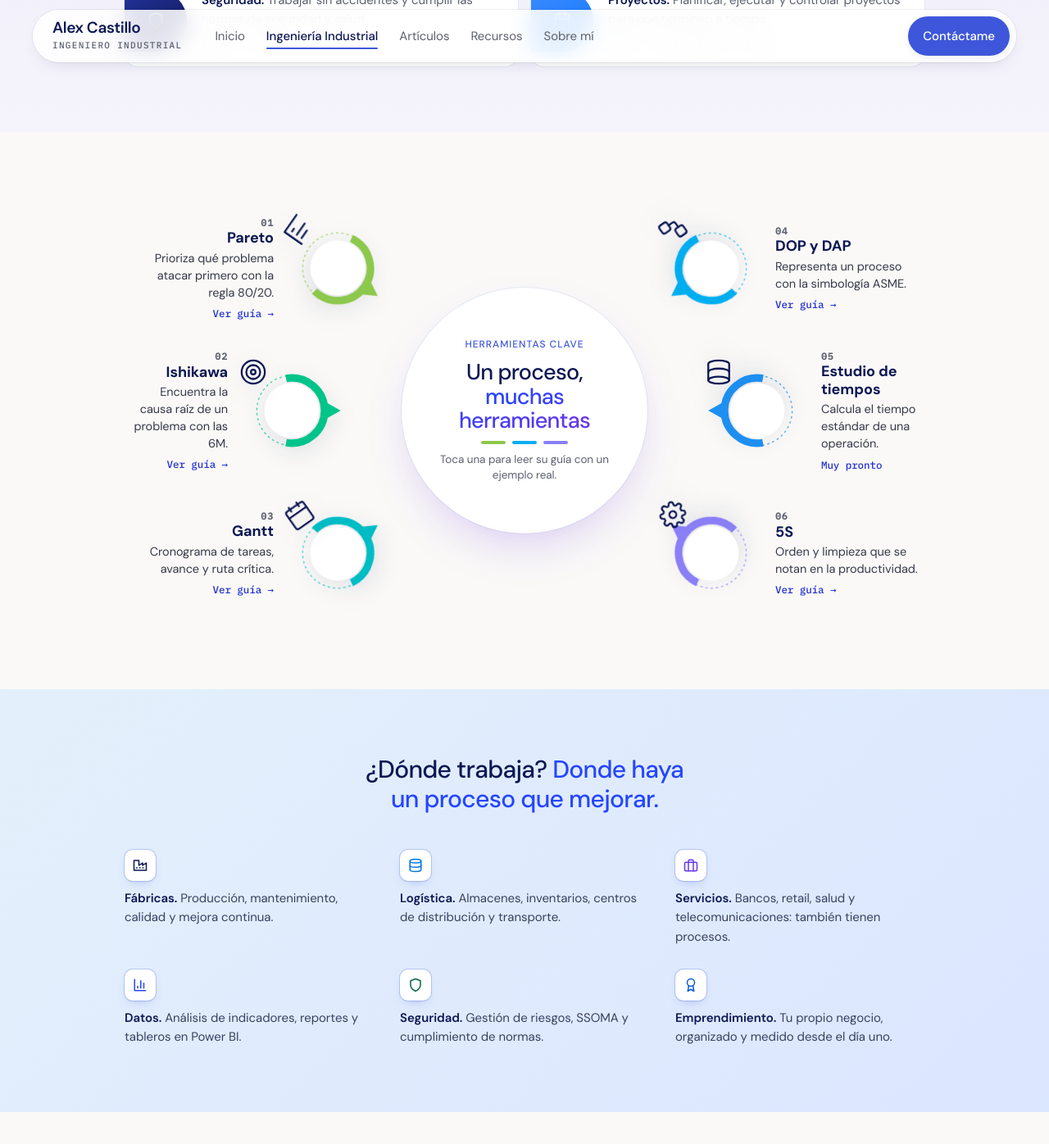
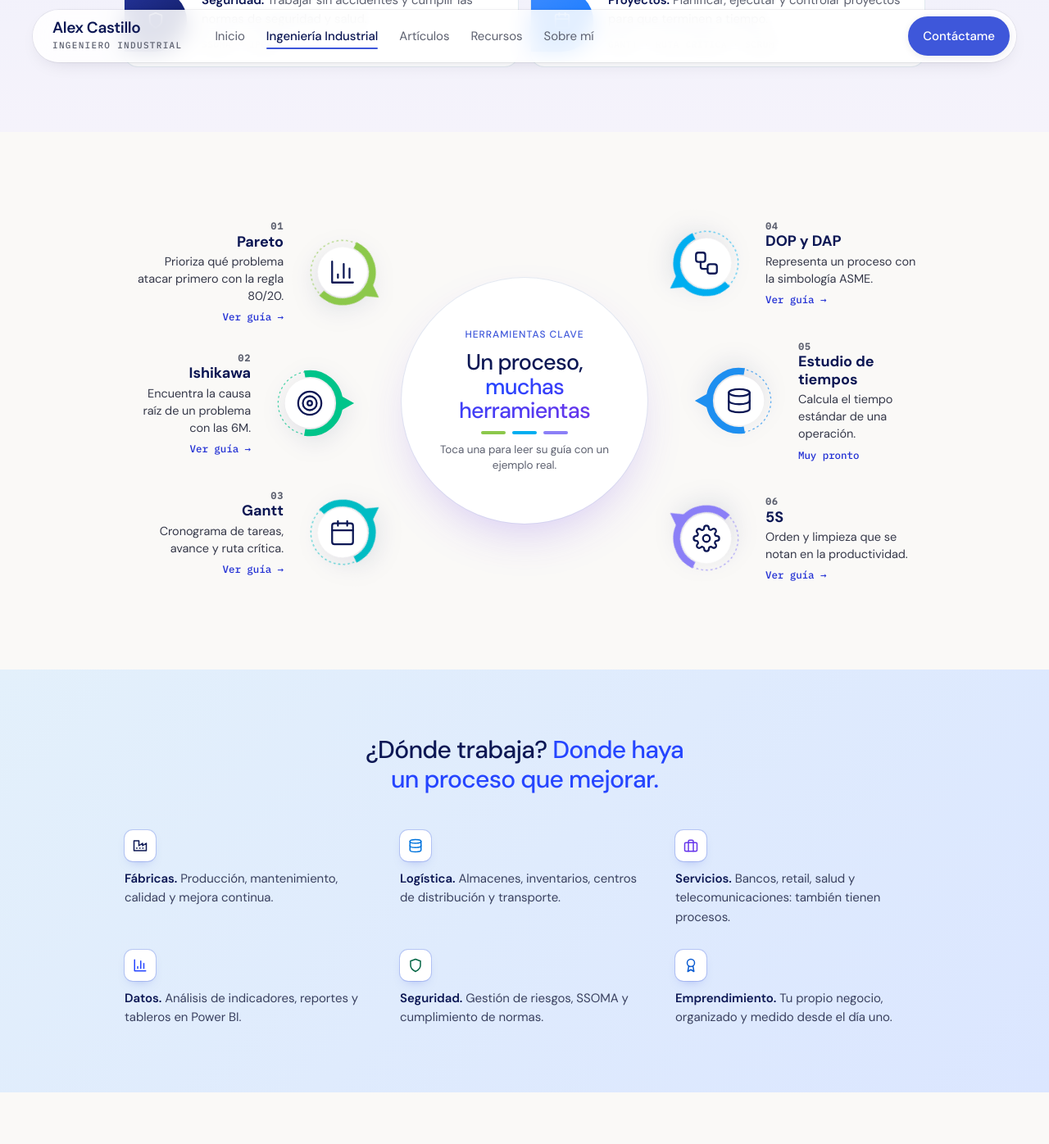
Before and after one commit to AlexCastilloFar/AlexCastilloFar.github.io, a Jekyll site: the page built from ingenieria-industrial/index.html, in a window 1280 px wide and 1400 px high, scrolled down 1941 px. Shown: the top 1396 px of the window at 82% size. Built offline with Jekyll 4.4.1, drawn with Linux system fonts in a browser that asks for light colours.

Commit message:
Vista previa 30

```diff
--- a/assets/css/style.css
+++ b/assets/css/style.css
@@ -1542,30 +1542,30 @@ a.an-item:hover{background:#fff;box-shadow:0 0 0 1px var(--line)}
 .mc-barras{display:flex;gap:8px}.mc-barras i{display:block;width:30px;height:4px;border-radius:4px}
 .mc-node{display:flex;align-items:center;gap:14px;flex-direction:row-reverse;text-align:right;text-decoration:none;color:inherit;border-radius:20px;padding:6px;min-height:44px}
 .mc-der{flex-direction:row;text-align:left}
-.mc-mid{margin-right:56px}.mc-der.mc-mid{margin-right:0;margin-left:56px}
-.mc-dot{position:relative;flex:0 0 128px;width:128px;height:128px}
-.mc-dot svg{position:absolute;inset:0;width:100%;height:100%;overflow:visible;transform:rotate(var(--r));filter:drop-shadow(0 8px 14px rgba(12,23,84,.10));transition:transform .3s ease}
+.mc-mid{margin-right:40px}.mc-der.mc-mid{margin-right:0;margin-left:40px}
+.mc-dot{position:relative;flex:0 0 116px;width:116px;height:116px}
+.mc-dot>svg{position:absolute;inset:0;width:100%;height:100%;overflow:visible;transform:rotate(var(--r));filter:drop-shadow(0 8px 14px rgba(12,23,84,.10));transition:transform .3s ease}
 .mc-ico{position:absolute;inset:0;display:grid;place-items:center;color:var(--ink)}
 .mc-ico svg{width:34px;height:34px;stroke-width:1.6}
-.mc-txt{display:grid;gap:3px;max-width:230px}
+.mc-txt{display:grid;gap:3px;max-width:250px}
 .mc-n{font:600 11.5px/1 var(--f-mono);letter-spacing:.08em;color:var(--muted)}
 .mc-txt b{font:700 18px/1.2 var(--f-ui);color:var(--ink)}
 .mc-txt small{font-size:14.5px;line-height:1.45;color:var(--text)}
 .mc-txt em{font:500 12.5px/1 var(--f-mono);font-style:normal;color:#2230d4;margin-top:5px}
-a.mc-node:hover .mc-dot svg,a.mc-node:focus-visible .mc-dot svg{transform:rotate(var(--r)) scale(1.06)}
+a.mc-node:hover .mc-dot svg,a.mc-node:focus-visible .mc-dot>svg{transform:rotate(var(--r)) scale(1.06)}
 a.mc-node:hover b{color:#2230d4}
 a.mc-node:focus-visible{outline:3px solid #3e57da;outline-offset:4px}
 @media (max-width:960px){
-  .mc{grid-template-columns:minmax(0,1fr);justify-items:center;gap:18px}
+  .mc{grid-template-columns:minmax(0,1fr);justify-items:center;gap:10px}
   .mc-centro{order:-1;width:250px;height:250px;padding:30px;margin-bottom:12px}
   .mc-centro h2{font-size:23px}
   .mc-col{width:min(520px,100%);gap:10px}
   .mc-node,.mc-der{flex-direction:row;text-align:left;margin:0!important;background:#fff;box-shadow:0 0 0 1px var(--line);padding:8px 14px 8px 4px}
   .mc-dot{flex-basis:92px;width:92px;height:92px}
-  .mc-dot svg{transform:rotate(0deg)}
-  a.mc-node:hover .mc-dot svg{transform:scale(1.04)}
+  .mc-dot>svg{transform:rotate(0deg)}
+  a.mc-node:hover .mc-dot>svg{transform:scale(1.04)}
   .mc-ico svg{width:26px;height:26px}
   .mc-txt{max-width:none}
   .mc-txt b{font-size:16.5px}.mc-txt small{font-size:13.5px}
 }
-@media (prefers-reduced-motion:reduce){.mc-dot svg{transition:none}}
+@media (prefers-reduced-motion:reduce){.mc-dot>svg{transition:none}}
```
